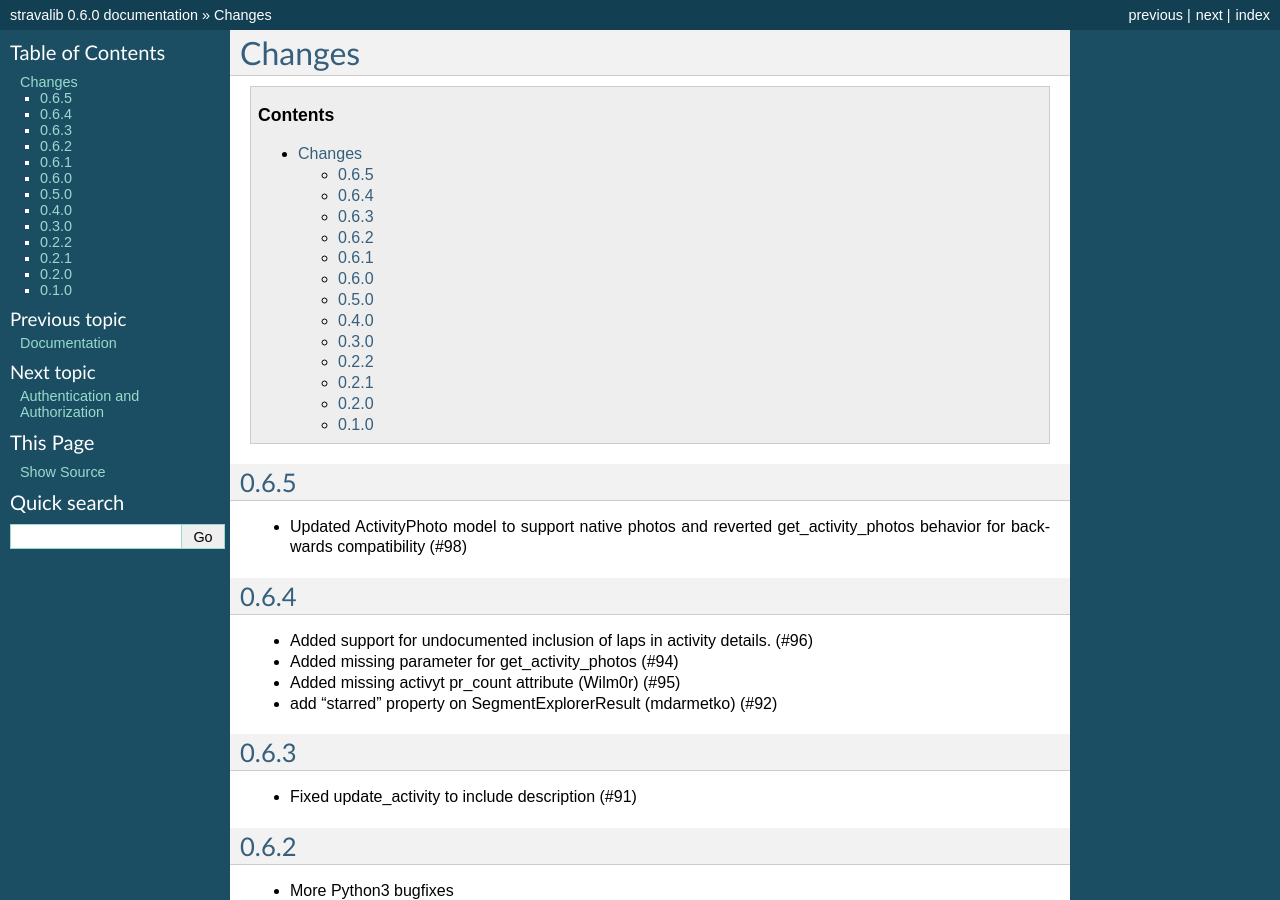
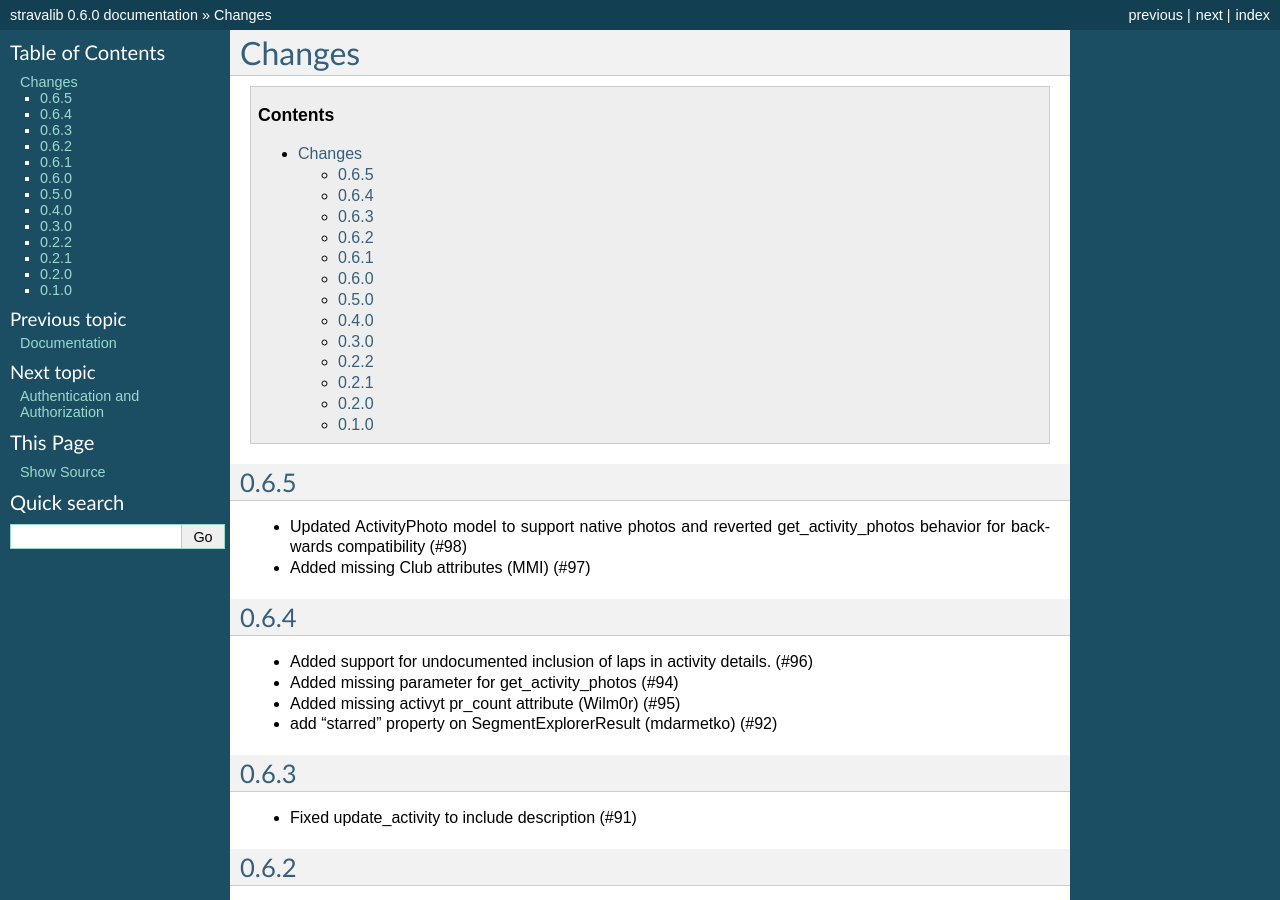
Before and after one commit to stravalib/stravalib, a Sphinx documentation site: the page built from docs/news.rst, in a window 1280 px wide and 900 px high. Built offline with Sphinx 7.4.7, drawn with Linux system fonts in a browser that asks for light colours.

Commit message:
Updated changelog

```diff
--- a/docs/news.rst
+++ b/docs/news.rst
@@ -7,6 +7,7 @@
 -----
 * Updated ActivityPhoto model to support native photos and reverted get_activity_photos behavior for backwards
   compatibility (#98)
+* Added missing Club attributes (MMI) (#97)
 
 0.6.4
 -----
```
